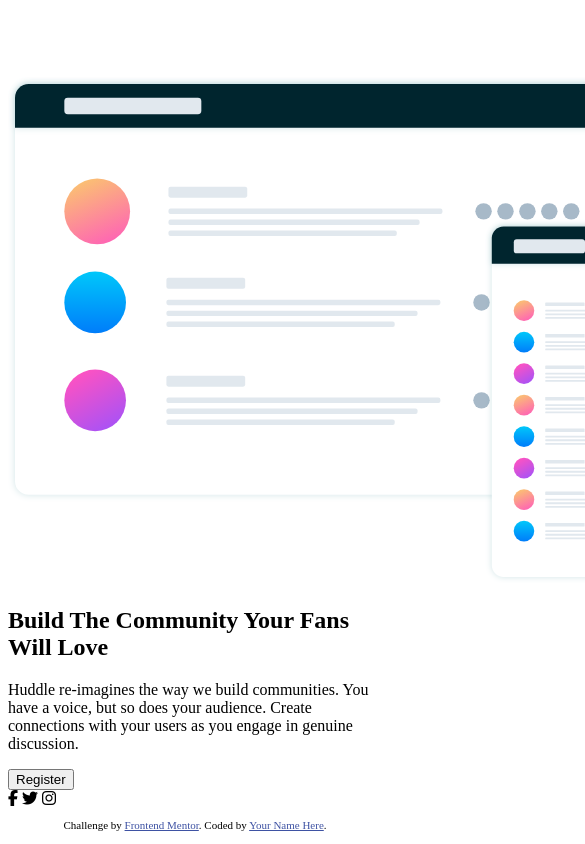
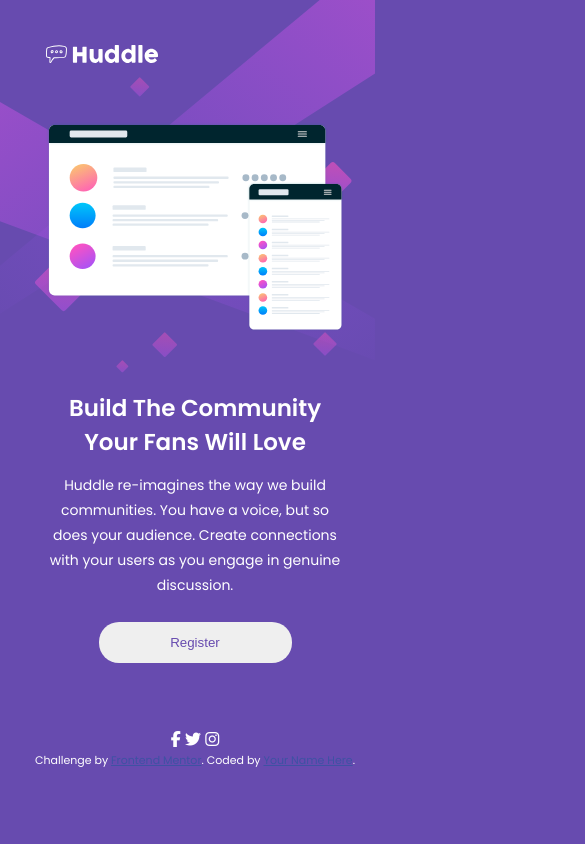
Before and after one commit to obhasa12/fm-hudle-landing, a plain HTML site: page index.html in a window 390 px wide. Shown: the top 844 px of the page, 585 px wide, since content can reach past the window. Drawn offline with Linux system fonts and the light colour scheme.

Commit message:
working on mobile design

```diff
--- a/index.html
+++ b/index.html
@@ -23,13 +23,13 @@
   </style>
 </head>
 <body>
-  <header class="header">
+  <header>
     <div class="header">
       <img src="./images/logo.svg" alt="huddle-logo">
     </div>
   </header>
-  <main class="main">
-    <div class="main__container">
+  <main>
+    <div class="main">
     <section class="main__images">
       <img src="./images/illustration-mockups.svg" alt="mockups-illu">
     </section>
@@ -40,14 +40,18 @@
     </section>
   </div>
   </main>
-  <footer class="footer">
+  <footer">
+    <div class="footer">
+      <section class="footer__logo">
         <i class="fa-brands fa-facebook-f"></i>
         <i class="fa-brands fa-twitter"></i>
         <i class="fa-brands fa-instagram"></i>
+      </section>
       <p class="attribution">
         Challenge by <a href="https://www.frontendmentor.io?ref=challenge" target="_blank">Frontend Mentor</a>.
         Coded by <a href="#">Your Name Here</a>.
       </p>
+    </div>
   </footer>
 </body>
 </html>
--- a/sass/_footer.scss
+++ b/sass/_footer.scss
@@ -0,0 +1,11 @@
+@use 'variables' as v;
+
+footer{
+
+}
+
+.footer{
+    &__logo{
+        text-align: center;
+    }
+}
--- a/sass/_globals.scss
+++ b/sass/_globals.scss
@@ -1,3 +1,5 @@
+@use 'variables' as v;
+
 html{
     font-size: 100%;
     box-sizing: border-box;
@@ -9,6 +11,25 @@ html,body,h1,h2,h3,h4,p{
     margin: 0;
     padding: 0;
 }
+
+i{
+    position: relative;
+}
+
 body{
+    font-family: v.$ff-heading-poppins;
+    color: white;
+    background-image: url(../images/bg-mobile.svg);
+    background-repeat: no-repeat;
+    background-color: v.$cl-primary-violet;
+}
 
+.logo{
+    &::before{
+        position: absolute;
+        padding: 28px 28px;
+        border: 1px white solid;
+        border-radius: 50%;
+        top: 100px;
+    }
 }
--- a/sass/_header.scss
+++ b/sass/_header.scss
@@ -0,0 +1,8 @@
+header{
+    padding: 2.4375rem 0 ;
+    padding-left: 2.5rem;
+
+    & img{
+        height: 1.875rem;
+    }
+}
--- a/sass/_main.scss
+++ b/sass/_main.scss
@@ -0,0 +1,38 @@
+@use 'variables' as v;
+
+main{
+    margin: 0 2.6875rem;
+    margin-top: 0.4375rem;
+    margin-bottom: 4rem;
+    text-align: center;
+
+    & img{
+        margin-bottom: 52px;
+        width: 298px;
+        height: 210px;
+    }
+
+    & h1{
+        margin-bottom: 14px;
+        font-size: 23px;
+    }
+
+    & p{
+        margin-bottom: 24px;
+        font-size: 14px;
+        line-height: 25px;
+    }
+
+    & button{
+        width: 193px;
+        height: 41px;
+        color: v.$cl-primary-violet;
+        border-radius: 20px;
+        border: none;
+    }
+}
+
+.main{
+
+
+}
--- /dev/null
+++ b/sass/_mixins.scss
@@ -0,0 +1,18 @@
+@media (min-width:64em){
+    //style
+}
+
+$breakpoints-up: ("large" : "64em");
+$breakpoints-down: ("small" : "40em");
+
+@mixin breakpoints-up($size){
+    @media (min-width:map-get($breakpoints-up, $size)){
+        @content
+    }
+}
+
+@mixin breakpoints-down($size){
+    @media (max-width:map-get($breakpoints-down, $size)){
+        @content
+    }
+}
--- a/sass/style.scss
+++ b/sass/style.scss
@@ -2,3 +2,6 @@
 @use 'mixins';
 
 @use 'globals';
+@use 'header';
+@use 'main';
+@use 'footer';
```
Also changed, not shown: css/style.css, 1 other file. Lines whose indentation alone changed are shown as unchanged.
